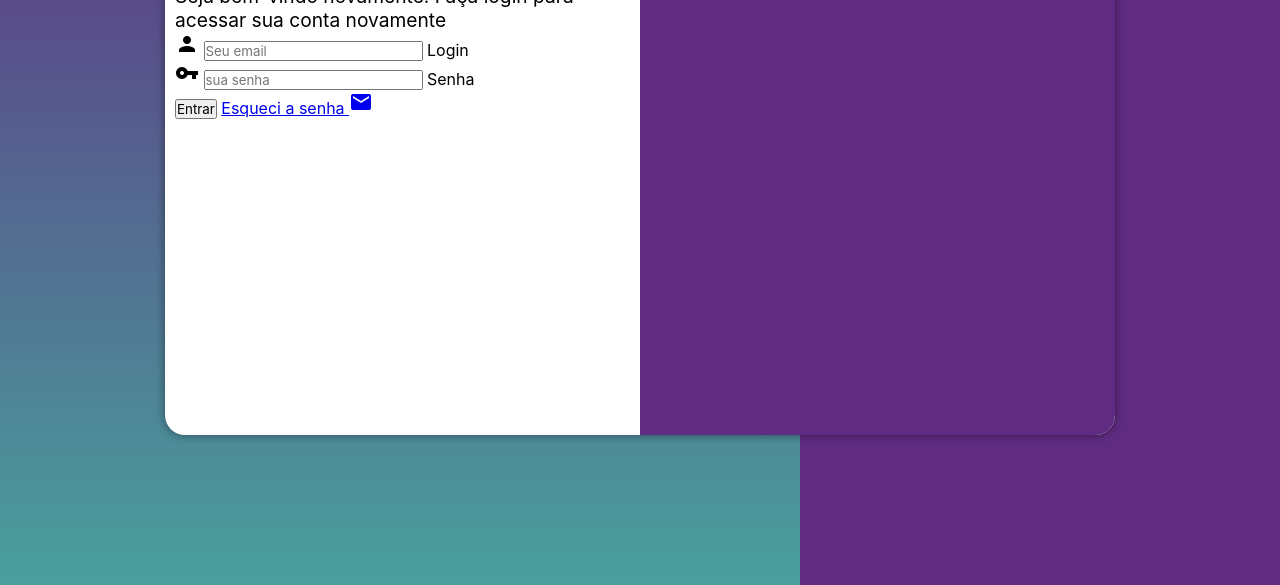
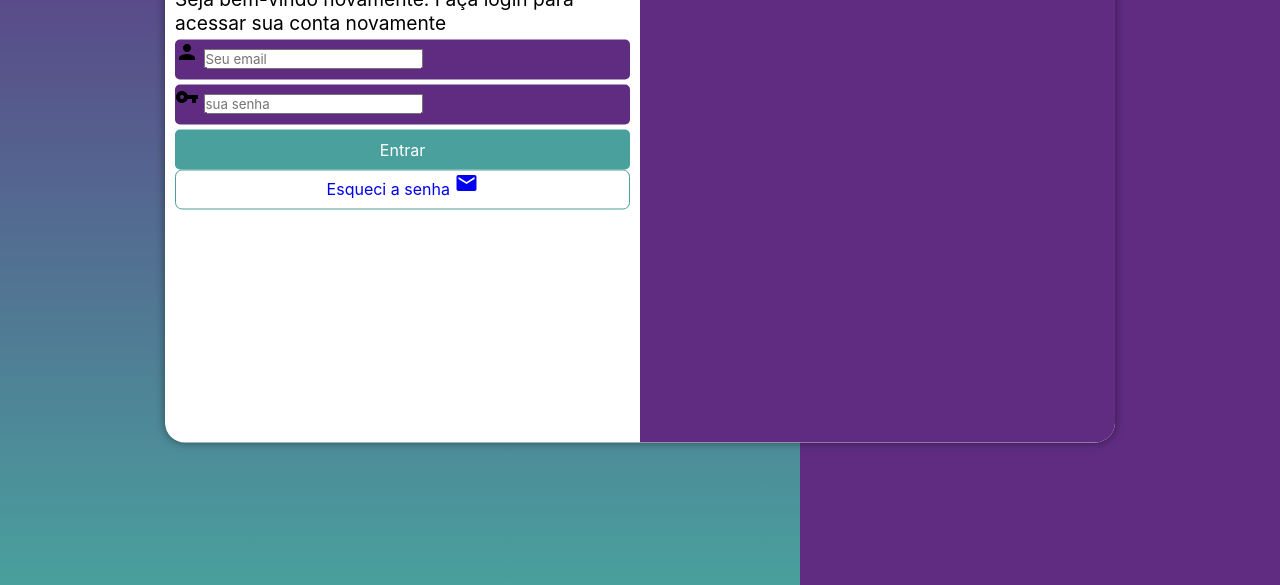
Before and after one commit to MateusAvanzi/projeto-login, a plain HTML site: page index.html in a window 1280 px wide. Shown: the part 215-800 px from the top of the page. Drawn offline with Linux system fonts and the light colour scheme.

Commit message:
estilo form login

```diff
--- a/estilos/style.css
+++ b/estilos/style.css
@@ -36,7 +36,7 @@ section#login {
 
     background-color: white;
     width: 250px;
-    height: 500px;
+    height: 515px;
     border-radius: 20px;
     box-shadow: 0px 0px 10px rgba(0, 0, 0, 0.450);
 
@@ -57,3 +57,64 @@ section#login > div#formulario {
     padding: 10px;
 
 }
+
+
+div#formulario > h1 {
+    text-align: center;
+    margin-bottom: 10px;
+  }
+
+
+
+  div#formulario > p {
+      font-size: 0.8em;
+  }
+
+  form > div.campo {
+    background-color:  #5f2c82;
+    width: 100%;
+    height: 40px;
+    border-radius: 5px;
+    display: block;
+    margin: 5px 0px;
+  }
+
+  div.campo > label {
+    display: none;
+
+  }
+
+  form > input[type=submit] {
+    display: block;
+    font-size: 1em;
+    width: 100%;
+    height: 40px;
+    background-color: #49a09d;
+    color: white;
+    border: none;
+    border-radius: 5px;
+  }
+
+  form > input[type=submit]:hover {
+    background-color: #2d6462;
+  }
+
+  form > a.botao {
+    display: block;
+    text-align: center;
+    font-size: 1em;
+    width: 100%;
+    height: 40px;
+    background-color: white;
+    border: 1px solid #49a09d;
+    border-radius: 7px;
+    text-decoration: none;
+  }
+
+  form > a.botao:hover {
+    background-color: #6cd3cf;
+  }
+
+  font > a.botao > i {
+    font-size: 0.8em;
+  }
--- a/index.html
+++ b/index.html
@@ -34,7 +34,7 @@
                         <label for="isenha">Senha </label>
                     </div>
                     <input type="submit" value="Entrar">
-                    <a href="Esqueci.html">Esqueci a senha    <i class="material-icons" >mail</i>
+                    <a href="Esqueci.html" class="botao">Esqueci a senha    <i class="material-icons" >mail</i>
                      </a>
 
                 </form>
```
